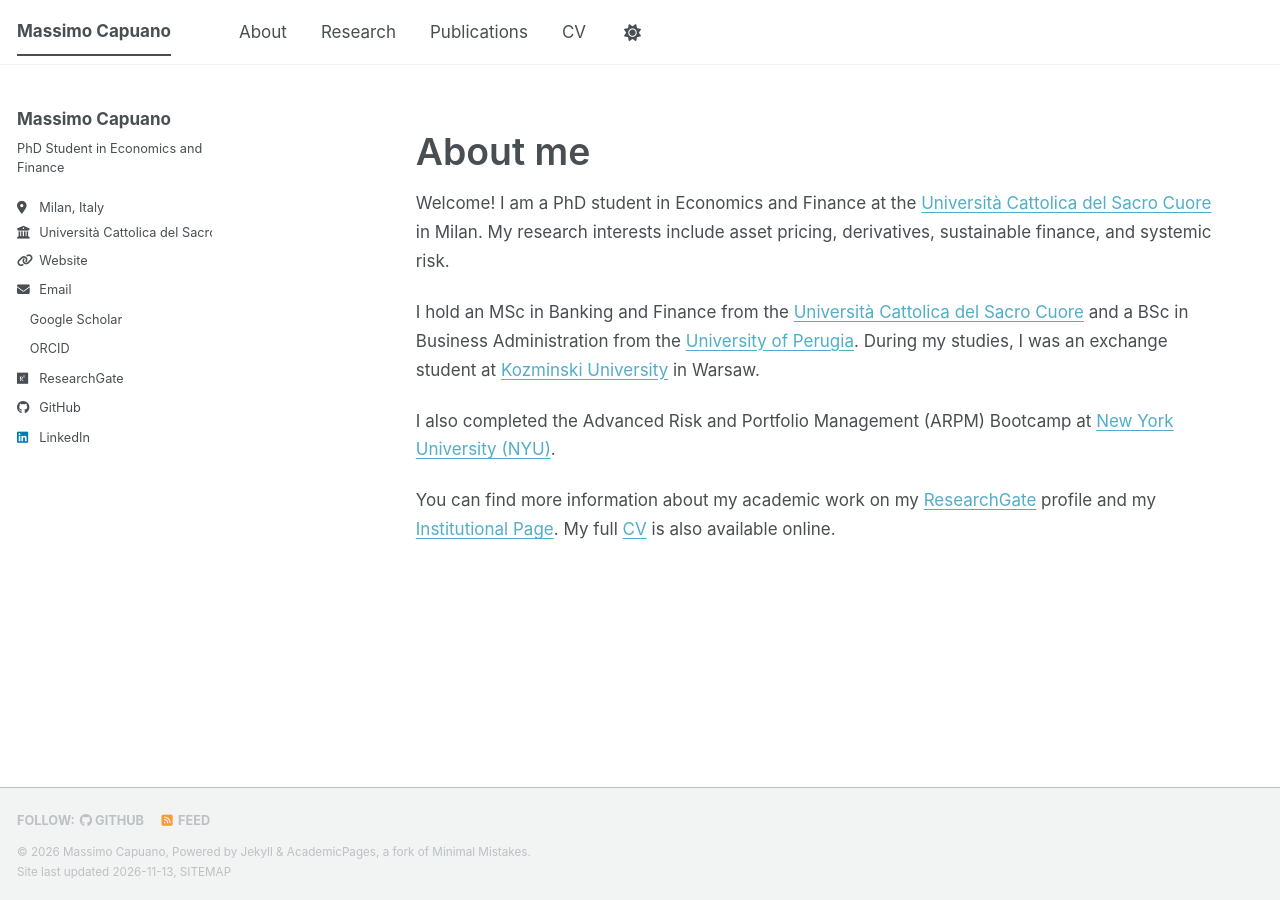
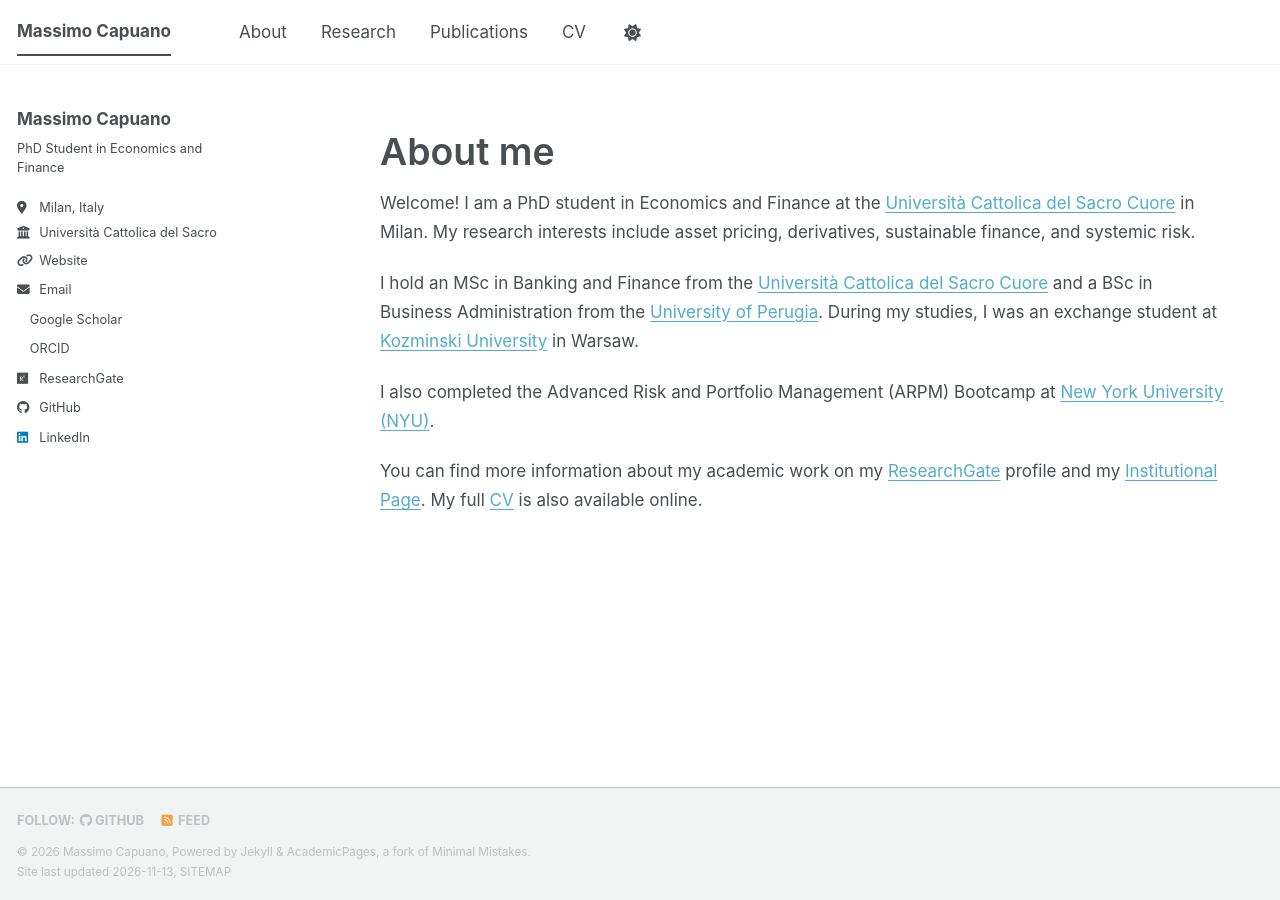
Before and after one commit to capuanomassimo/capuanomassimo.github.io, a Jekyll site: the page built from _pages/about.md, in a window 1280 px wide. Built offline with Jekyll 4.4.1, drawn with Linux system fonts in a browser that asks for light colours; a script bundle is joined from its source files by our own code; a style sheet for code colours, icons or effects is not loaded.

Commit message:
Update main.scss

```diff
--- a/assets/css/main.scss
+++ b/assets/css/main.scss
@@ -118,14 +118,21 @@ a {
   display: none !important;
 }
 
-/* Bring the main content closer to the sidebar */
+/* Custom desktop layout: reduce space between sidebar and content */
 @media (min-width: 64em) {
+
+  .sidebar {
+    width: 200px;
+  }
+
   .page {
-    width: calc(100% - 220px);
+    width: calc(100% - 200px);
+    padding-left: 1em;
     padding-right: 2em;
   }
 
   .page__inner-wrap {
-    max-width: 950px;
+    max-width: 1050px;
   }
+
 }
```
